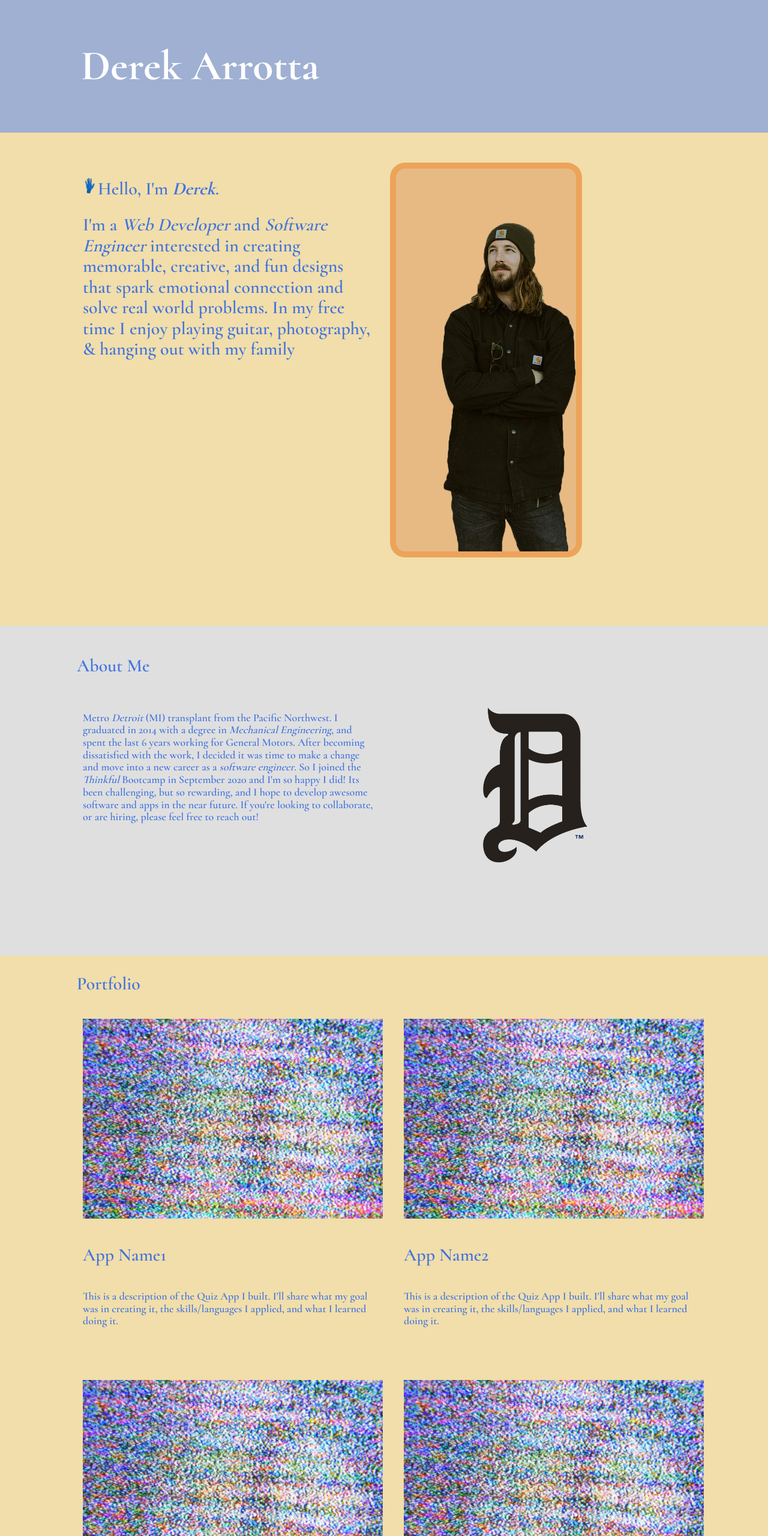
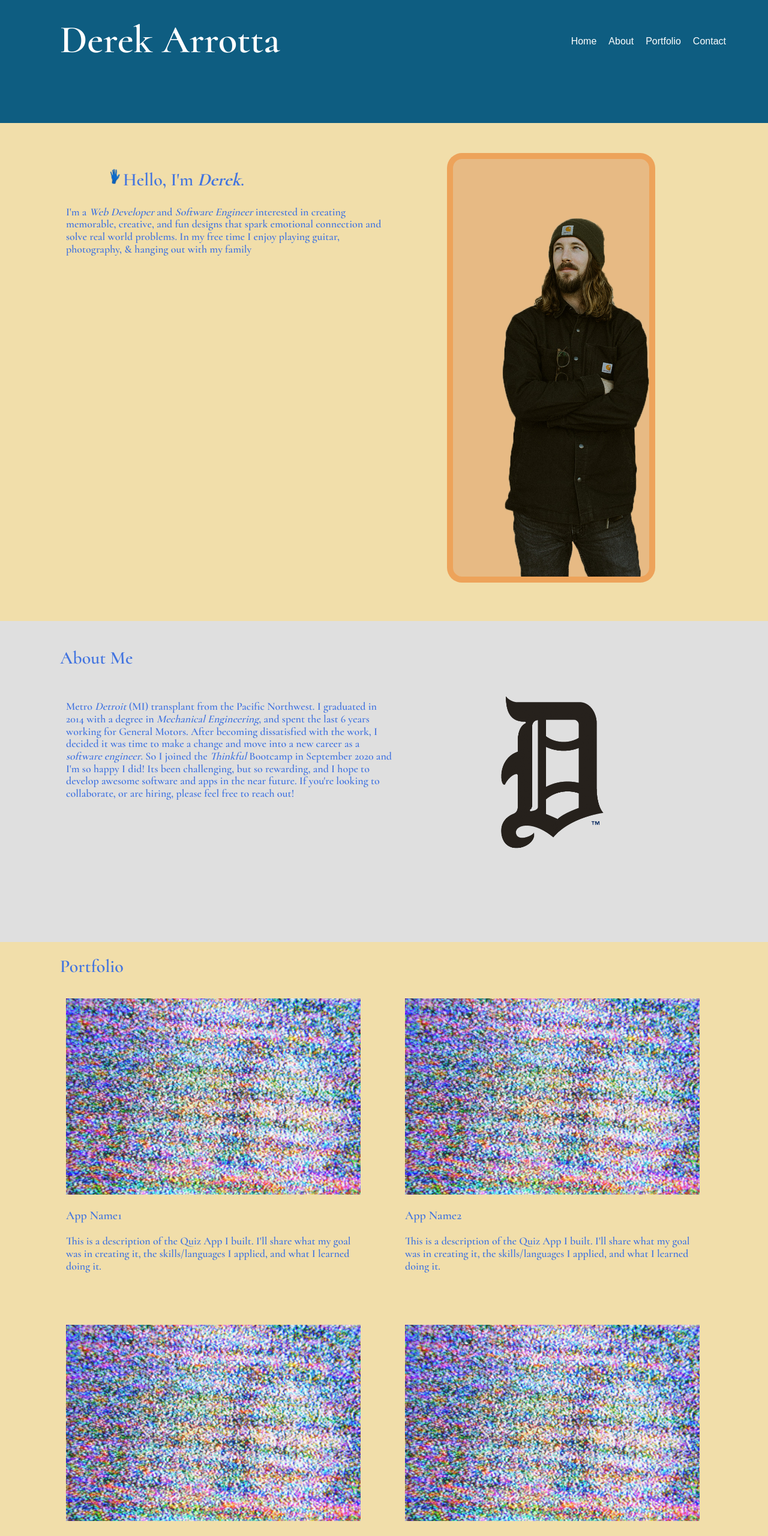
Before and after one commit to derek-arrotta/portfolio-site-v2, a plain HTML site: page index.html in a window 1280 px wide. Shown: the top 2560 px of the page at 60% size. Drawn offline with nearby package versions, Linux system fonts and the light colour scheme; a web font is replaced by a local one.

Commit message:
completing portfolio
fixed layout and design alot, but still needs work. Added contact form.

```diff
--- a/index.html
+++ b/index.html
@@ -45,39 +45,41 @@ Description/Comments:   This is the primary html code for my portfolio website.
 
     <!-- body contains core content of site thats displayed -->
     <body>
-
         <!-- image of my name "Derek Arrotta"-->
         <header>
             <h1><strong>Derek Arrotta</strong></h1>
+            <nav>
+                <ul id="menu">
+                    <li><a href="#home">Home</a></li>
+                    <li><a href="#about">About</a></li>
+                    <li><a href="#portfolio">Portfolio</a></li>
+                    <li><a href="#contact">Contact</a></li>
+                </ul>
+            </nav>
         </header>
 
         <main>
-            <div class="wrapper">
             <!-- INTRO (waving blue hand gif, intro, and interests) -->
             <article id="home">
                 <div class="group">
                     <div class="item">
                         <h2> <img src="images/waving-blue-hand.gif" width="25" class="gif" alt="waving blue hand gif"/>Hello, I'm <strong><em>Derek</em></strong>.
                         </h2>
-                            <h2>I'm a <em>Web Developer </em>and <em>Software Engineer</em> interested in creating memorable, creative, and
+                        <p>I'm a <em>Web Developer </em>and <em>Software Engineer</em> interested in creating memorable, creative, and
                             fun designs that spark emotional connection and solve real world problems. In my free time I enjoy playing
                             guitar, photography, & hanging out with my family
-                            </h2>
+                        </p>
                     </div>
                     <div class="item">
-                            <img src="images/derek-arrotta.png" class="png, border-style-img" width="300" alt="Picture of Derek Arrotta looking up and to the left"/><!-- my image png on right side of web page (with orange border)-->
+                        <img src="images/derek-arrotta.png" class="png, border-style-img" alt="Picture of Derek Arrotta looking up and to the left"/><!-- my image png on right side of web page (with orange border)-->
                     </div>
-                        <!-- horizontal line -->
-                        <!-- <hr> -->
                 </div>
             </article>
-            </div>
+
 
             <!-- ABOUT ME (below intro section on web page)-->
-            <section>
-                <div class="wrapper">
             <article id="about">
-                        <h3>About Me</h3>
+                <h2>About Me</h2>
                     <div class="group">
                         <div class="item">
                             <p>Metro <em>Detroit</em> (MI) transplant from the Pacific Northwest. I graduated in 2014 with
@@ -89,64 +91,72 @@ Description/Comments:   This is the primary html code for my portfolio website.
                             </p>
                         </div>
                         <div class="item">
-                                    <img src="images/detroit-d.png"  class="png" width="500" alt="stylized detroit D letter">
+                            <img src="images/detroit-d.png"  class="png" alt="stylized detroit D letter">
                         </div>
                     </div>
             </article>
-                    </div>
-            </section>
 
-            <div class="wrapper">
+
+            <!-- portfolio section placeholder for future projects-->
             <article id="portfolio">
-                    <h3>Portfolio</h3>
+                <h2>Portfolio</h2>
                     <div class="group">
                         <div class="item">
-                                <img src="images/tv-static.jpg" class="jpg" width="500" alt="app1 description here" />
-                                <h4>App Name1</h4>
+                            <img src="images/tv-static.jpg" class="jpg" alt="app1 description here" />
+                            <h3>App Name1</h3>
                             <p>This is a description of the Quiz App I built. I'll share what my goal was
                                 in creating it, the skills/languages I applied, and what I learned doing it.</p>
                         </div>
                         <div class="item">
-                                <img src="images/tv-static.jpg" class="jpg" width="500" alt="app2 description here" />
-                                <h4>App Name2</h4>
+                            <img src="images/tv-static.jpg" class="jpg" alt="app2 description here" />
+                            <h3>App Name2</h3>
                             <p>This is a description of the Quiz App I built. I'll share what my goal was
                                 in creating it, the skills/languages I applied, and what I learned doing it.</p>
                         </div>
                     </div>
                     <div class="group">
                         <div class="item">
-                                <img src="images/tv-static.jpg" class="jpg" width="500" alt="app3 description here" />
-                                <h4>App Name3</h4>
+                            <img src="images/tv-static.jpg" class="jpg" alt="app3 description here" />
+                            <h3>App Name3</h3>
                             <p>This is a description of the Quiz App I built. I'll share what my goal was
                                 in creating it, the skills/languages I applied, and what I learned doing it.</p>
                         </div>
                         <div class="item">
-                                <img src="images/tv-static.jpg" class="jpg" width="500" alt="app4 description here" />
-                                <h4>App Name4</h4>
+                            <img src="images/tv-static.jpg" class="jpg" alt="app4 description here" />
+                            <h3>App Name4</h3>
                             <p>This is a description of the Quiz App I built. I'll share what my goal was
                                 in creating it, the skills/languages I applied, and what I learned doing it.</p>
                         </div>
                     </div>
             </article>
-            </div>
-            <!-- horizontal line -->
-            <!-- <hr> -->
         </main>
 
         <footer>
             <!-- CONTACT INFO -->
-            <div class="wrapper">
             <article id="contact">
-                    <div class="group">
-                        <div class="item">
-                            <h3>Contact</h3>
+                <h2>Contact</h2>
                 <a href="https://www.linkedin.com/in/da123/"><img src="images/linkedin.png" class="png" width="37" alt="Derek Arrotta linkedin site" /></a>
                 <a href="https://github.com/derek-arrotta"><img src="images/github.png" class="png" width="37" alt="Derek Arrotta github site" /></a>
                 <a href="mailto::derek.arrotta@gmail.com"><img src="images/email.png" class="png" width="45" alt="Derek Arrotta email address" /></a>
+                    <div class="group">
+                        <div class="item">
+                            <form action="#" method="POST">
+                                <label for="user-name">Name:</label>
+                                <input id="user-name" type="text" name="name">
+
+                                <label for="user-email">Email:</label>
+                                <input id="user-email" type="text" name="email">
+
+                                <label for="user-message">Message:</label>
+                                <textarea id="user-message" name="message"></textarea>
+                                <button type="submit">Submit</button>
+                            </form>
+                        </div>
+                        <div class="item">
+                            <img src="images/detroit.jpg" class="jpg" width="250" alt="map of detroit"/>
                         </div>
                     </div>
             </article>
-            </div>
         </footer>
 
         <!-- javascript code linked here (script.js is empty right now, but can be used in the future if needed) -->
--- a/style.css
+++ b/style.css
@@ -1,105 +1,139 @@
 
-/* imort fonts from google and adobe */
+/* import fonts from google and adobe */
 @import url('https://fonts.googleapis.com/css2?family=Cormorant:wght@600;700&display=swap');
 @import url("https://use.typekit.net/rqy4bhg.css");
 
+/* ---  Navigation --- */
+  header nav {
+    display: flex;
+    flex-direction: row;
+    justify-content: center;
+  }
 
-/* font and formatting and color and margin */
+  header nav ul {
+    display: flex;
+    flex-direction: row;
+    padding-bottom: 0;
+  }
 
+  header nav ul li {
+    list-style-type: none;
+  }
+
+  header nav ul li a {
+    color: #fff;
+    text-decoration: none;
+    padding: 0 20px 0 0;
+    font-family: 'Montserrat Alternates', sans-serif;
+  }
+
+  header nav ul li a:hover {
+    color: #bdbdbd;
+  }
+
+  @media all and (min-width: 700px) {
+    header {
+      display: flex;
+      justify-content: space-between;
+    }
+
+    .logo {
+      margin: 14px 0 14px 20px;
+      padding-top: 0;
+      font-size: 42px;
+    }
+
+    header nav {
+      margin-top: 14px;
+    }
+  }
+
+
+/* affects whole page, or more than one section */
 body {
-    margin: 0;
   background: #f1deaa;
 }
 
+header, footer {
+  background-color: #0e5d81;
+}
+
+h2, h3, p {
+  font-family: 'Cormorant', Tahoma, sans-serif, 'Times New Roman', Arial;
+  color: #4274e0;
+  font-weight: 600;
+}
+
+h2 {
+  font-size: 30px;
+}
+
+h3 {
+  font-size: 20px;
+}
+
+p {
+  font-size: 18px;
+}
+
+header, #home, #about, #portfolio, footer {
+  padding-left: 100px;
+  padding-right: 50px;
+}
+
+/* HEADER */
+header {
+  margin-bottom: 40px;
+  padding-top: 30px;
+}
+
+header h1 {
+  color: #ffffff;
+  margin: 0;
+  padding-bottom: 100px;
+  font-family: 'rig-shaded-medium-extrude', 'Cormorant', Tahoma, sans-serif, 'Times New Roman', Arial;
+  font-size: 65px;
+  font-weight: 50;
+}
+
+
+/* HOME */
 .border-style-img {
   border: solid 10px #f09846a9;
   border-radius: 25px;
   background: #e2a872a9;
 }
 
-header, footer {
-    background-color: #87a3dfc5;
-    margin-bottom: 40px;
-    display: block;
+#home img {
+  max-width: 60%;
+  margin-left: 70px;
 }
 
-header h1 {
-    color: #ffffff;
-    text-align: left;
-    margin: 0;
-    padding: 70px 135px;
-    font-family: 'rig-shaded-medium-extrude', 'Cormorant', Tahoma, sans-serif, 'Times New Roman', Arial;
-    font-style: normal;
-    font-size: 70px;
-    font-weight: 700;
+/* ABOUT ME*/
+#about {
+  background-color: #dfdfdf;
+  padding-top: 20px;
+  padding-bottom: 80px;
 }
 
-#home {
-  padding-bottom: 50px;
-}
-
-main h2 {
-    margin-right: 10px;
-}
-
-h2, h3 {
-    font-family: 'Cormorant', Tahoma, sans-serif, 'Times New Roman', Arial;
-    color: #4274e0;
-    font-weight: 600;
-    font-size: 30px;
-}
-
-p {
-    font-family: 'Cormorant', Tahoma, sans-serif, 'Times New Roman', Arial;
-    color: #4274e0;
-    font-weight: 600;
-    font-size: 18px;
-}
-
-ul {
-    color: #4274e0;
-    font-size: 20px;
-    font-family: 'Cormorant', Tahoma, sans-serif, 'Times New Roman', Arial;
-    margin-bottom: 50px;
-    font-weight: 600;
-}
-
-#portfolio div.item {
-  padding-right: 15px;
-}
-
-#portfolio h4 {
-  font-family: 'Cormorant', Tahoma, sans-serif, 'Times New Roman', Arial;
-  color: #4274e0;
-  font-weight: 600;
-  font-size: 30px;
+#about img {
+  max-width: 90%;
 }
 
 
-/*
-hr {
-    display: block;
-    margin-top: 0.5em;
-    margin-bottom: 0.5em;
-    margin-left: auto;
-    margin-right: auto;
-    border-style: outset;
-    border-width: 2px;
-    width: 50%;
+/* PORTFOLIO */
+#portfolio img {
+  max-width: 90%;
 }
-*/
 
+#portfolio p {
+  max-width: 92%;
+}
 
-/* footer */
-a:link    { color: purple;  }
-a:visited { color: red;   }
-a:hover   { color: green; }
-a:active  { color: pink;  }
+/* FOOTER */
 
-footer h3 {
+footer h2 {
   color: #000000;
-    padding-bottom: 10px;
-    padding-left: 10px;
 }
 
 footer a {
@@ -109,19 +143,39 @@ footer a {
 
 footer {
   padding-top: 20px;
-  padding-bottom: 100px;
+  padding-bottom: 50px;
 }
 
+#contact .item img {
+  padding-left: 70px;
+}
+
+/* contact form */
+form {
+  padding-right: 50px;
+}
+
+form label {
+  display: block;
+}
+
+form input,
+form textarea {
+  width: 100%;
+  margin-bottom: 15px;
+}
+
+form textarea {
+  height: 160px;
+}
 
 /* Groups & Items  (Mobile First) */
-.wrapper {
-    width: 100%;
-}
 
 .group {
   display: flex;
   flex-direction: column;
   margin-bottom: 50px;
+  justify-content: center;
 }
 
 .item {
@@ -137,20 +191,10 @@ footer {
 /* Groups & Items  (Desktop) */
 
 @media all and (min-width: 800px) {
-    .wrapper {
-      width: 80%;
-      margin: auto;
-    }
 
   .group {
     flex-direction: row;
-    }
+    justify-content: center;
   }
 
-/* article section id's */
-
-main section {
-    background-color: #dfdfdf;
-    padding-top: 20px;
-    padding-bottom: 80px;
 }
```
Also changed, not shown: images/detroit.jpg (added). Lines whose indentation alone changed are shown as unchanged.
